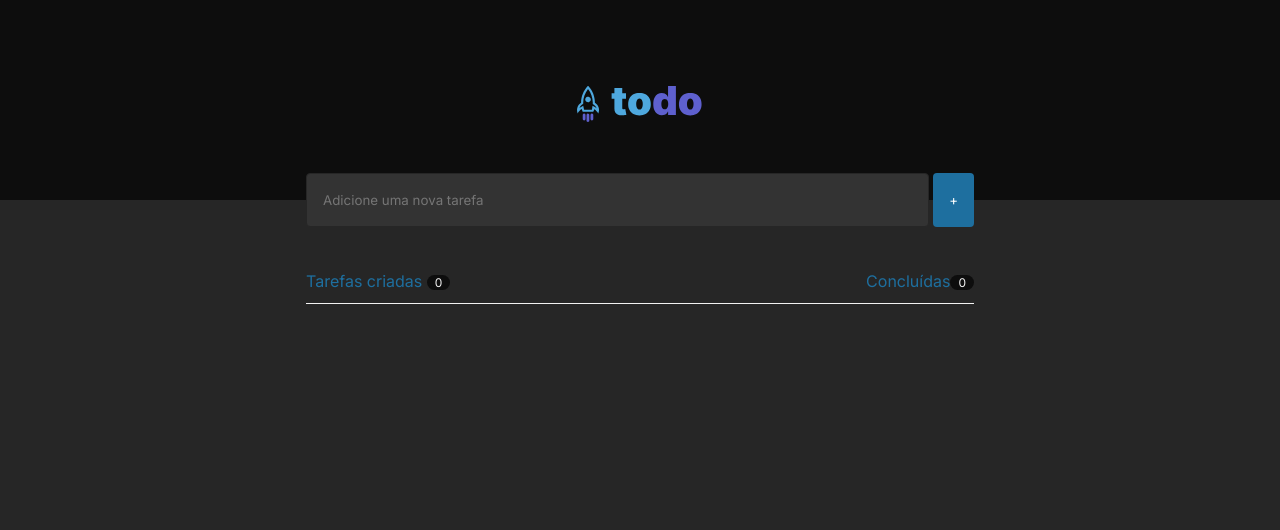
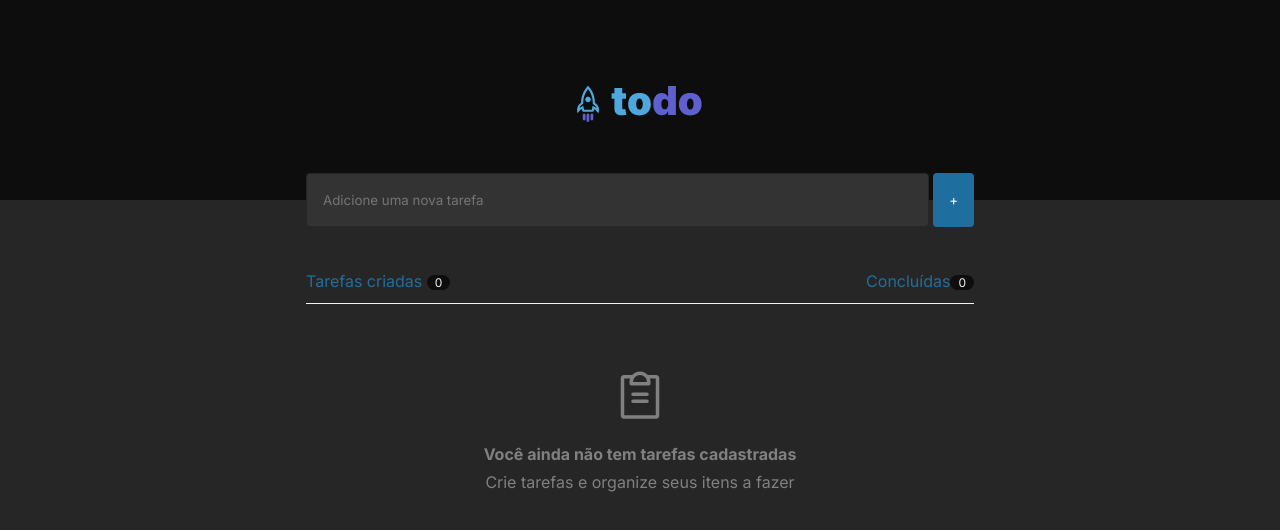
Before and after one commit to netoudi/ignite-reactjs-challenge-01, a React (Vite) app: page / in a window 1280 px wide. Shown: the top 530 px of the page. Built offline with nearby package versions, Linux system fonts and the light colour scheme.

Commit message:
feat: add component Empty

```diff
--- a/package.json
+++ b/package.json
@@ -12,6 +12,7 @@
     "preview": "vite preview"
   },
   "dependencies": {
+    "@phosphor-icons/react": "^2.0.10",
     "react": "^18.2.0",
     "react-dom": "^18.2.0"
   },
--- /dev/null
+++ b/src/components/Empty/Empty.module.css
@@ -0,0 +1,18 @@
+.wrapper {
+  padding: 4rem;
+  text-align: center;
+  color: var(--gray-300);
+  font-family: Inter, sans-serif;
+}
+
+.wrapper h2 {
+  margin-top: 1rem;
+  font-size: 1rem;
+  font-weight: bold;
+}
+
+.wrapper p {
+  margin-top: 0.5rem;
+  font-size: 1rem;
+  font-weight: normal;
+}
--- /dev/null
+++ b/src/components/Empty/index.tsx
@@ -0,0 +1,17 @@
+import { ClipboardText } from '@phosphor-icons/react';
+import styles from './Empty.module.css';
+
+export interface EmptyProps {
+  title: string;
+  description: string;
+}
+
+export function Empty({ title, description }: EmptyProps) {
+  return (
+    <div className={styles.wrapper}>
+      <ClipboardText size={56} />
+      <h2>{title}</h2>
+      <p>{description}</p>
+    </div>
+  );
+}
--- a/src/components/TodoList/index.tsx
+++ b/src/components/TodoList/index.tsx
@@ -1,3 +1,4 @@
+import { Empty } from '@app/components/Empty';
 import { Task } from '@app/utils/models.ts';
 import styles from './TodoList.module.css';
 
@@ -8,6 +9,12 @@ export interface TodoListProps {
 }
 
 export function TodoList({ tasks, completeTask, deleteTask }: TodoListProps) {
+  if (tasks.length === 0) {
+    return (
+      <Empty title="Você ainda não tem tarefas cadastradas" description="Crie tarefas e organize seus itens a fazer" />
+    );
+  }
+
   return (
     <div className={styles.todoList}>
       {tasks.map((item) => (
```
Also changed, not shown: 1 other file (tests, documents, lock files or other folders).
